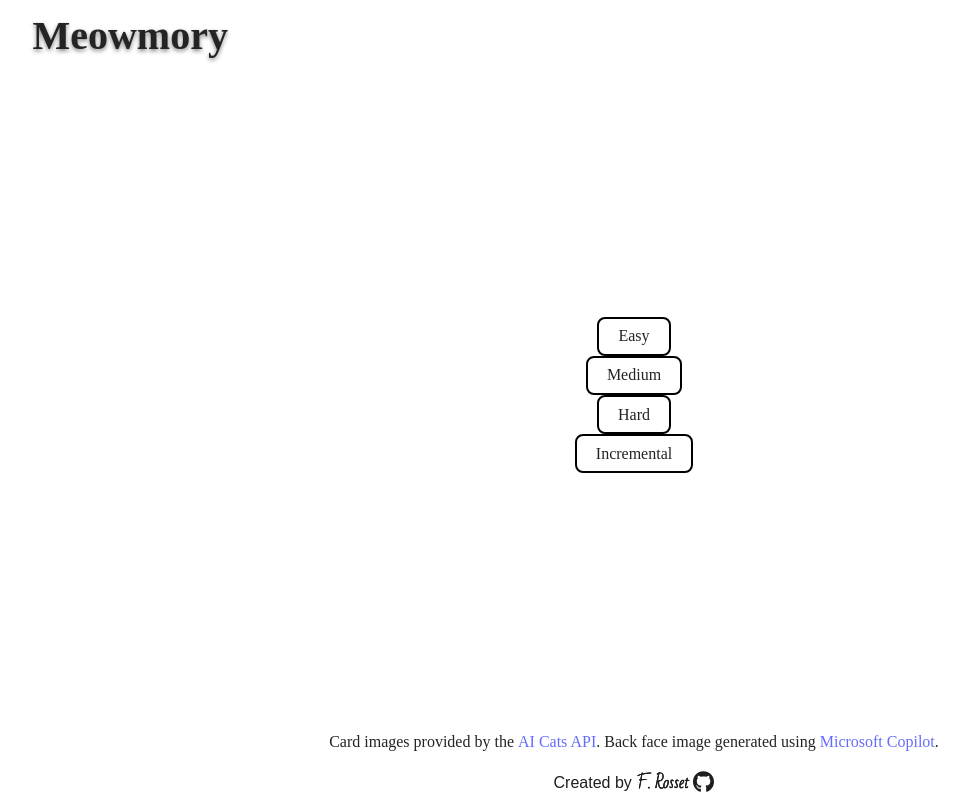
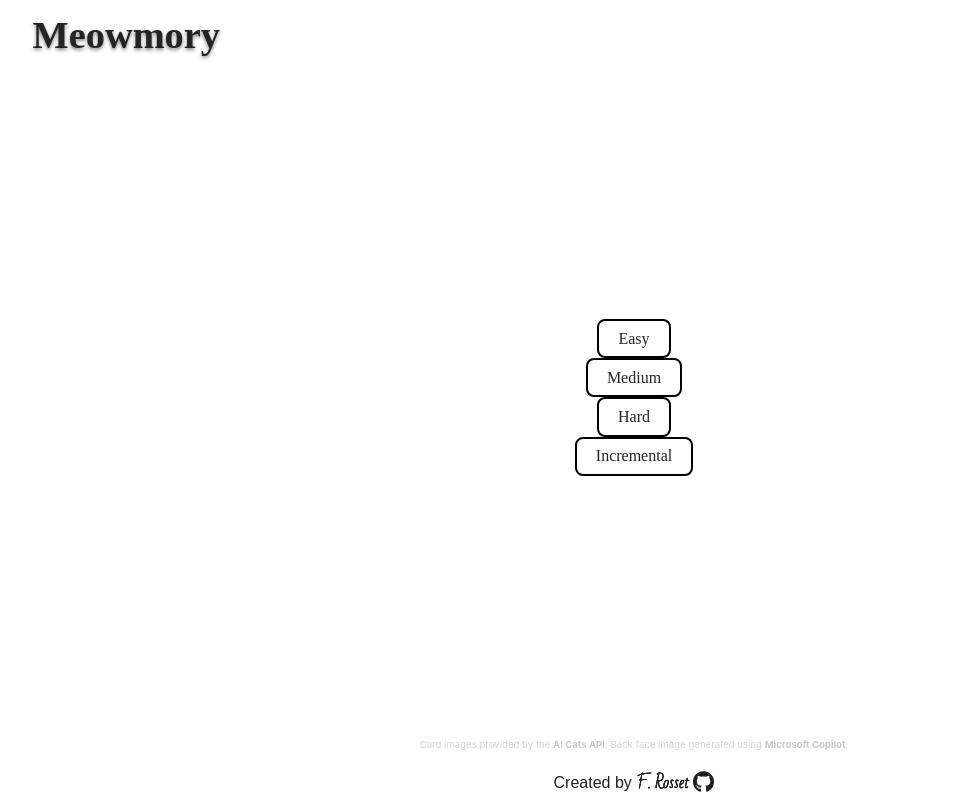
Before and after one commit to frarosset/memory-card, a React (Vite) app: page / in a window 1280 px wide. Shown: the whole page, without its empty margins (6-970 px from the left). Built offline with nearby package versions, Linux system fonts and the light colour scheme; a web font is replaced by a local one.

Commit message:
style(Attribution): add style to Attribution component

```diff
--- a/src/components/Attribution.jsx
+++ b/src/components/Attribution.jsx
@@ -1,3 +1,5 @@
+import "../styles/Attribution.css";
+
 function Attribution() {
   return (
     <div className="attribution-div">
--- /dev/null
+++ b/src/styles/Attribution.css
@@ -0,0 +1,12 @@
+.attribution-p {
+  font-family: var(--secondary-font);
+  font-size: var(--attribution-footer-fontsize);
+  color: var(--secondary-col);
+  text-align: center;
+  text-wrap: balance;
+}
+
+.attribution-p a {
+  font-weight: bold;
+  color: var(--secondary-col-darker);
+}
--- a/src/styles/variables.css
+++ b/src/styles/variables.css
@@ -9,6 +9,8 @@
   --bg-col: rgb(255, 255, 255, 0.87);
   --bg: rgb(255, 255, 255, 0.87);
   --accent-color: rgb(220, 110, 0);
+  --secondary-col: rgb(211, 211, 211);
+  --secondary-col-darker: rgb(200, 200, 200);
 
   --title-font: "Meow Script";
   --main-font: "Englebert";
@@ -20,7 +22,8 @@
   --page-padding-w: max(3vw, 1em);
   --page-padding: 2vh var(--page-padding-w);
   --page-gap: 2vh;
-  --title-font-size: 5vmin;
+  --title-font-size: max(3vw, 2em);
+  --attribution-footer-fontsize: max(0.5vw, 0.6em);
 
   --gameboard-padding: 0px;
   --gameboard-gap: max(2vw, 0.5em);
```
